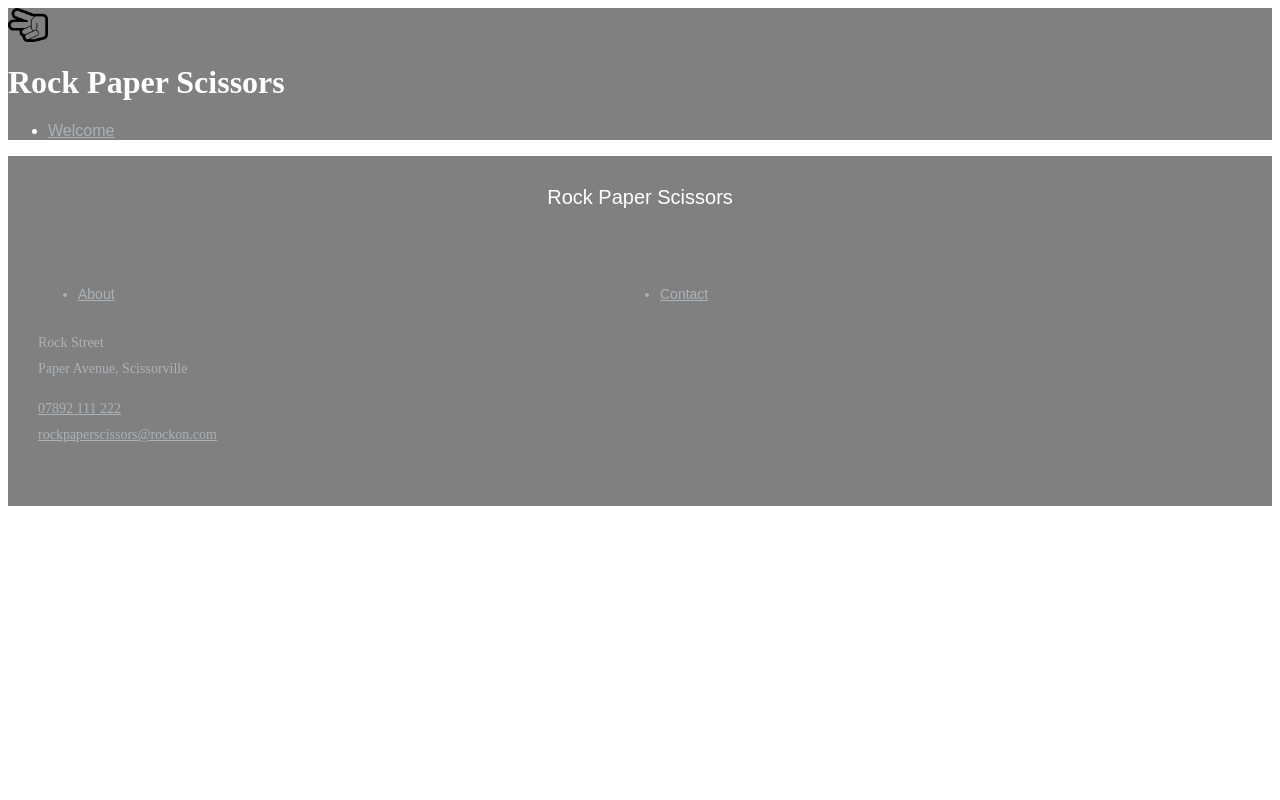
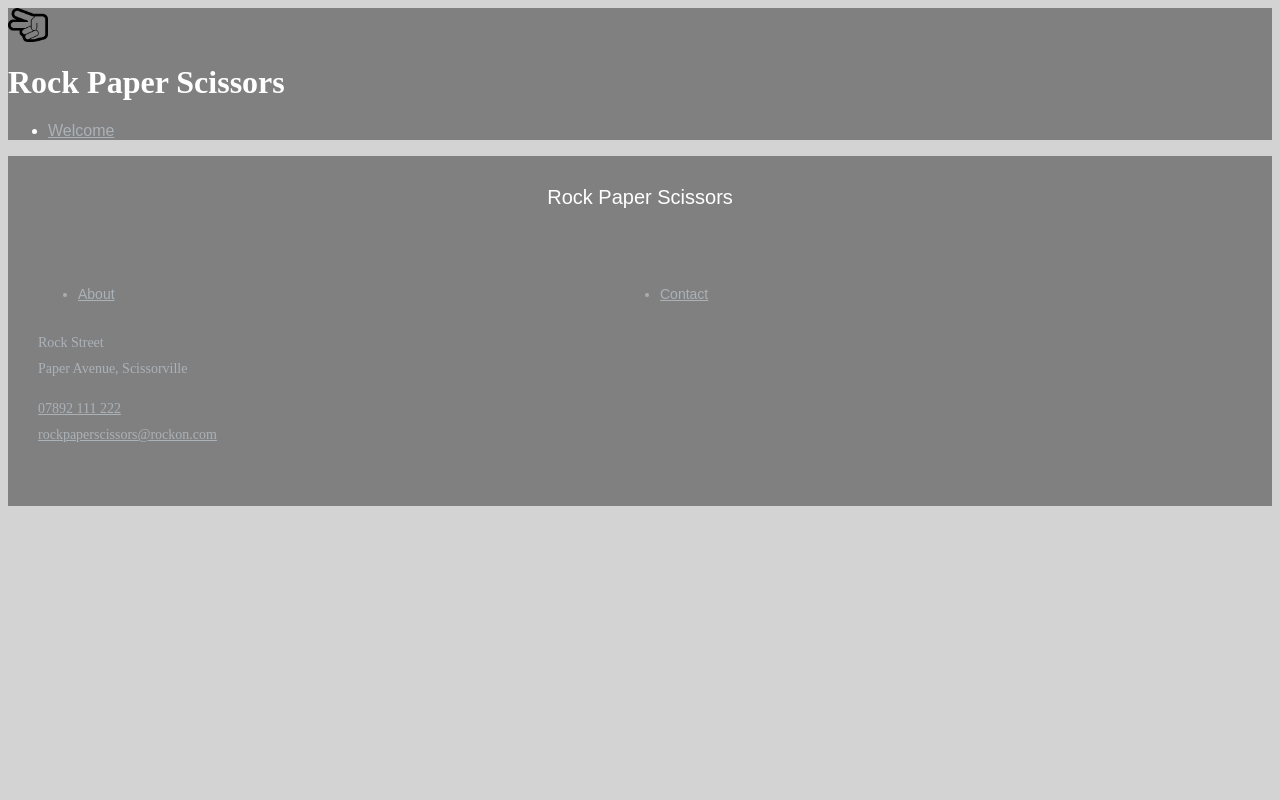
Before and after one commit to sarahclarke-skc/week_03_weekend_homework_rock_paper_scissors, a Flask app: page / in a window 1280 px wide. Run offline with Flask 2, Linux system fonts and the light colour scheme.

Commit message:
1 page still not styling

```diff
--- a/static/style.css
+++ b/static/style.css
@@ -12,6 +12,10 @@
         font-weight: 400;
         font-family: Arial, Helvetica, sans-serif;
         list-style: unset;
+    }
+
+    body {
+        background-color: lightgrey;
     }
 
 
```
